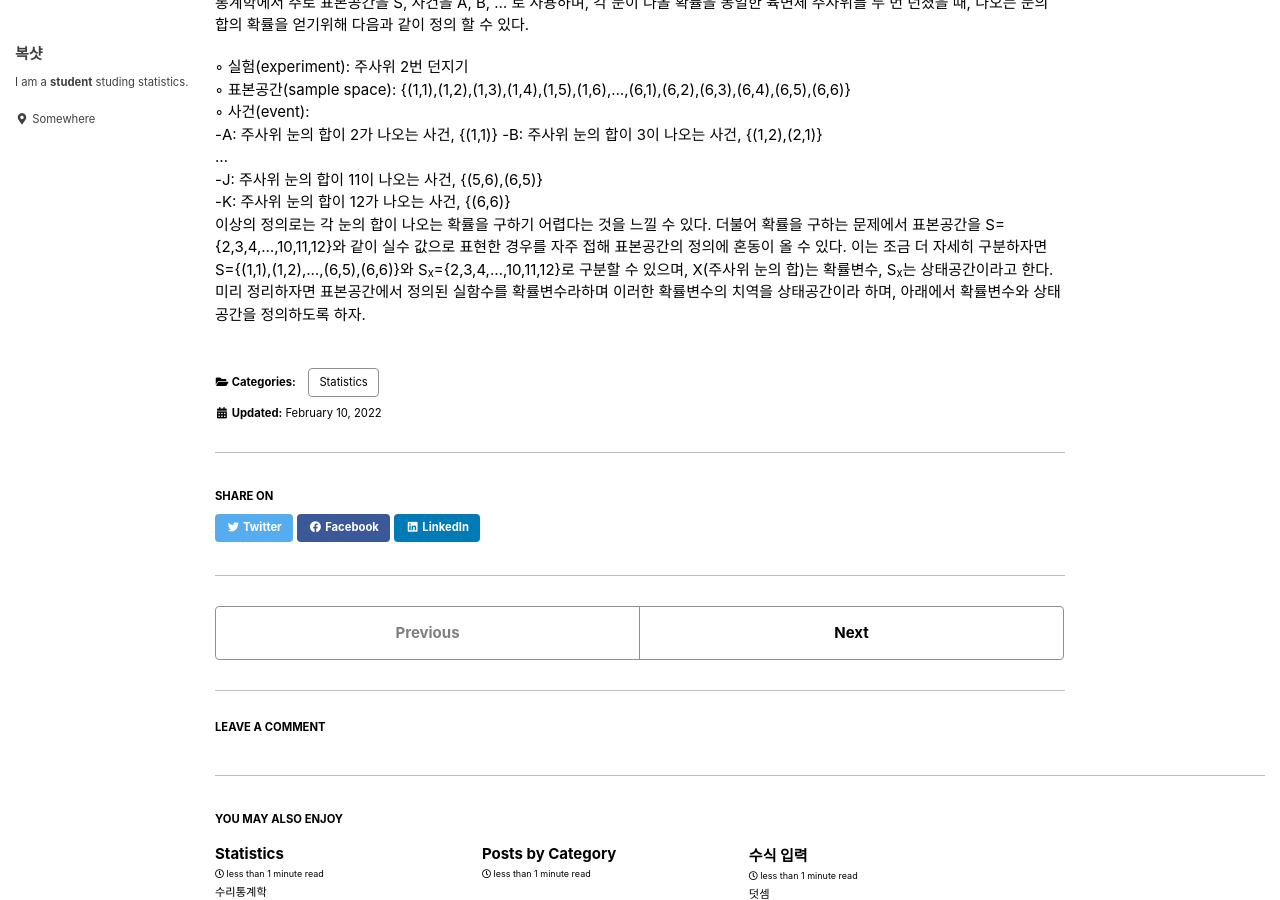
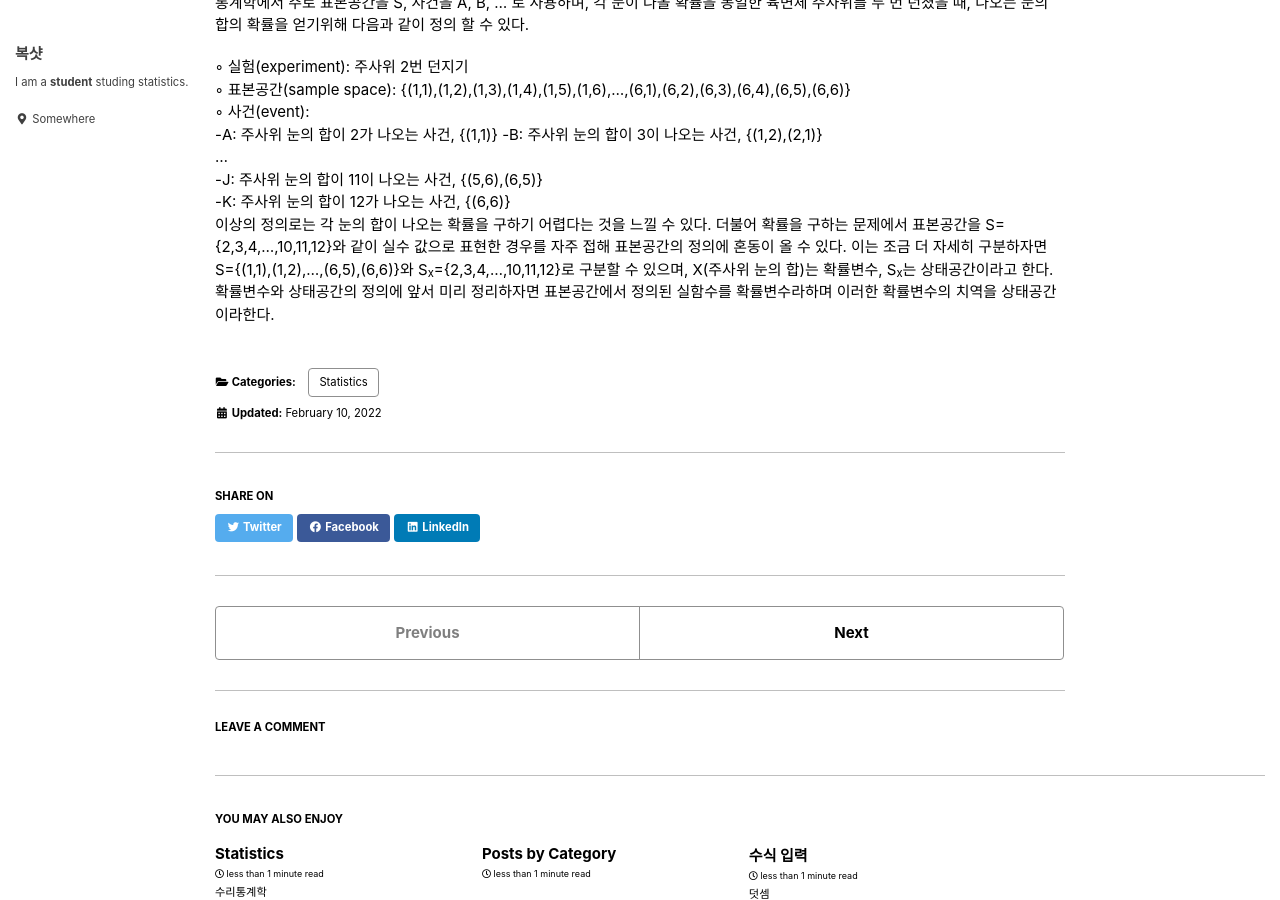
Before and after one commit to Bogshot/bogshot.github.io, a Jekyll site: the page built from _posts/2022-02-10-probability(1).md, in a window 1280 px wide and 900 px high, scrolled down 516 px. Built offline with Jekyll 4.4.1, drawn with Linux system fonts in a browser that asks for light colours; cached includes are drawn as plain includes; comment, search, counter and statistics services are not loaded.

Commit message:
Update 2022-02-10-probability(1).md

```diff
--- a/_posts/2022-02-10-probability(1).md
+++ b/_posts/2022-02-10-probability(1).md
@@ -34,4 +34,4 @@ comments: true
   ...
   -J: 주사위 눈의 합이 11이 나오는 사건, {(5,6),(6,5)}
   -K: 주사위 눈의 합이 12가 나오는 사건, {(6,6)}
-이상의 정의로는 각 눈의 합이 나오는 확률을 구하기 어렵다는 것을 느낄 수 있다. 더불어 확률을 구하는 문제에서 표본공간을 S={2,3,4,...,10,11,12}와 같이 실수 값으로 표현한 경우를 자주 접해 표본공간의 정의에 혼동이 올 수 있다. 이는 조금 더 자세히 구분하자면 S={(1,1),(1,2),...,(6,5),(6,6)}와 S<sub>x</sub>={2,3,4,...,10,11,12}로 구분할 수 있으며, X(주사위 눈의 합)는 확률변수, S<sub>x</sub>는 상태공간이라고 한다. 미리 정리하자면 표본공간에서 정의된 실함수를 확률변수라하며 이러한 확률변수의 치역을 상태공간이라 하며, 아래에서 확률변수와 상태공간을 정의하도록 하자.
+이상의 정의로는 각 눈의 합이 나오는 확률을 구하기 어렵다는 것을 느낄 수 있다. 더불어 확률을 구하는 문제에서 표본공간을 S={2,3,4,...,10,11,12}와 같이 실수 값으로 표현한 경우를 자주 접해 표본공간의 정의에 혼동이 올 수 있다. 이는 조금 더 자세히 구분하자면 S={(1,1),(1,2),...,(6,5),(6,6)}와 S<sub>x</sub>={2,3,4,...,10,11,12}로 구분할 수 있으며, X(주사위 눈의 합)는 확률변수, S<sub>x</sub>는 상태공간이라고 한다. 확률변수와 상태공간의 정의에 앞서 미리 정리하자면 표본공간에서 정의된 실함수를 확률변수라하며 이러한 확률변수의 치역을 상태공간이라한다.
```
